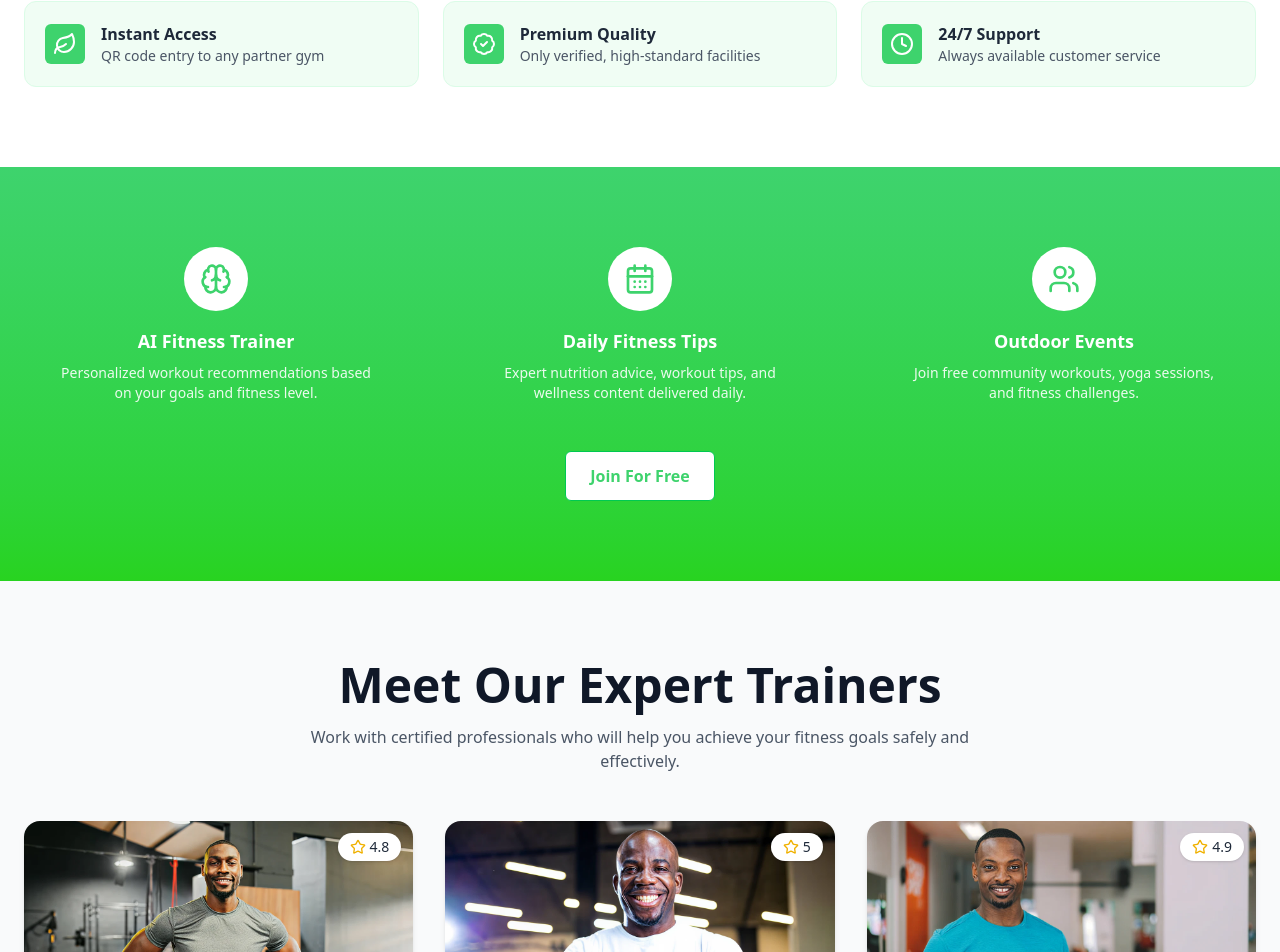
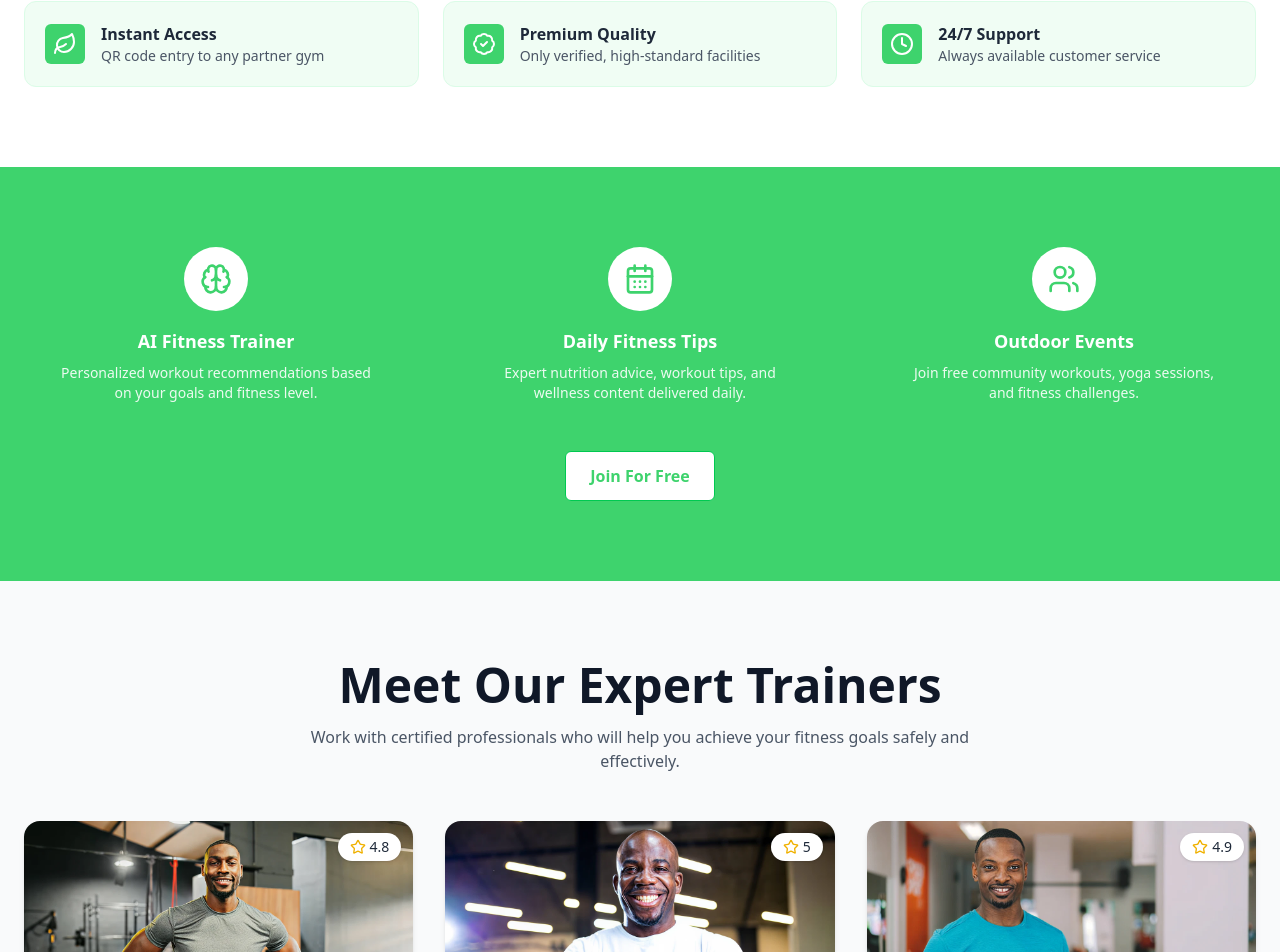
Before and after one commit to eugym/eugym-FE, a Next.js app: page / in a window 1280 px wide. Shown: the part 1168-2120 px from the top of the page. Built offline with nearby package versions, Linux system fonts and the light colour scheme.

Commit message:
remove gradient background

```diff
--- a/app/homepage/fitnessSection.tsx
+++ b/app/homepage/fitnessSection.tsx
@@ -37,7 +37,8 @@ export default function FitnessSection() {
   return (
     <>
       {" "}
-      <section className="bg-primary text-white py-20 text-center bg-linear-to-t from-primary-lite to-primary ">
+      {/* <section className="bg-primary text-white py-20 text-center bg-linear-to-t from-primary-lite to-primary "> */}
+      <section className="bg-primary text-white py-20 text-center ">
         <div className="max-w-7xl mx-auto px-6">
           <div className="grid grid-cols-1 md:grid-cols-3 gap-10 mb-12">
             {features.map((item, i) => (
```
